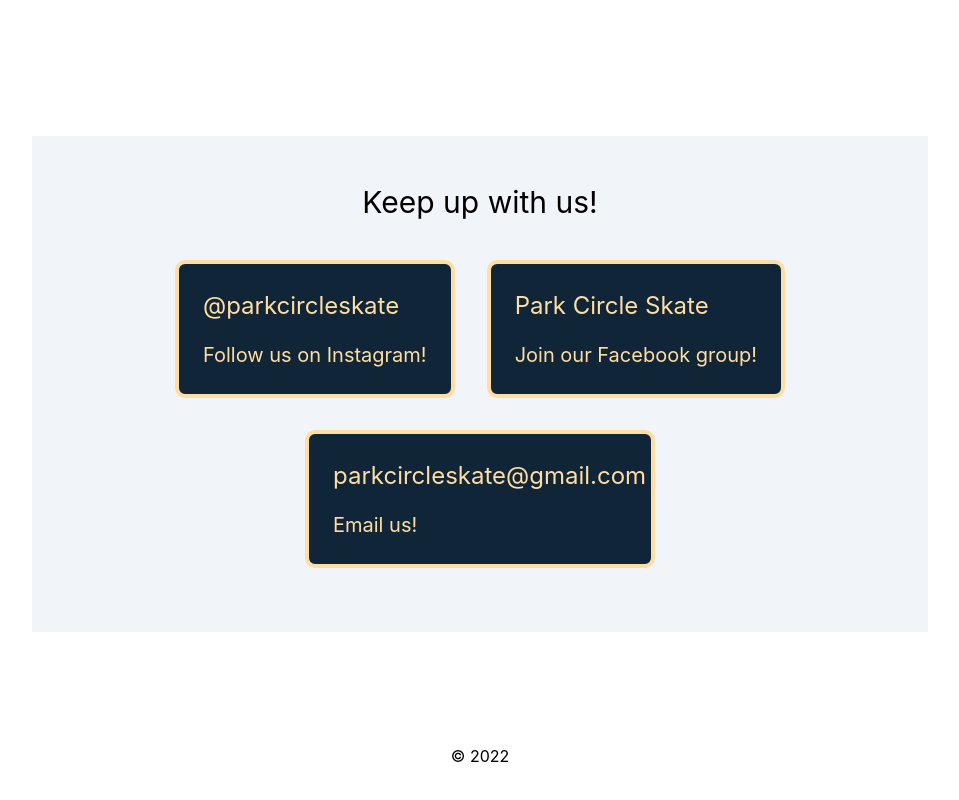
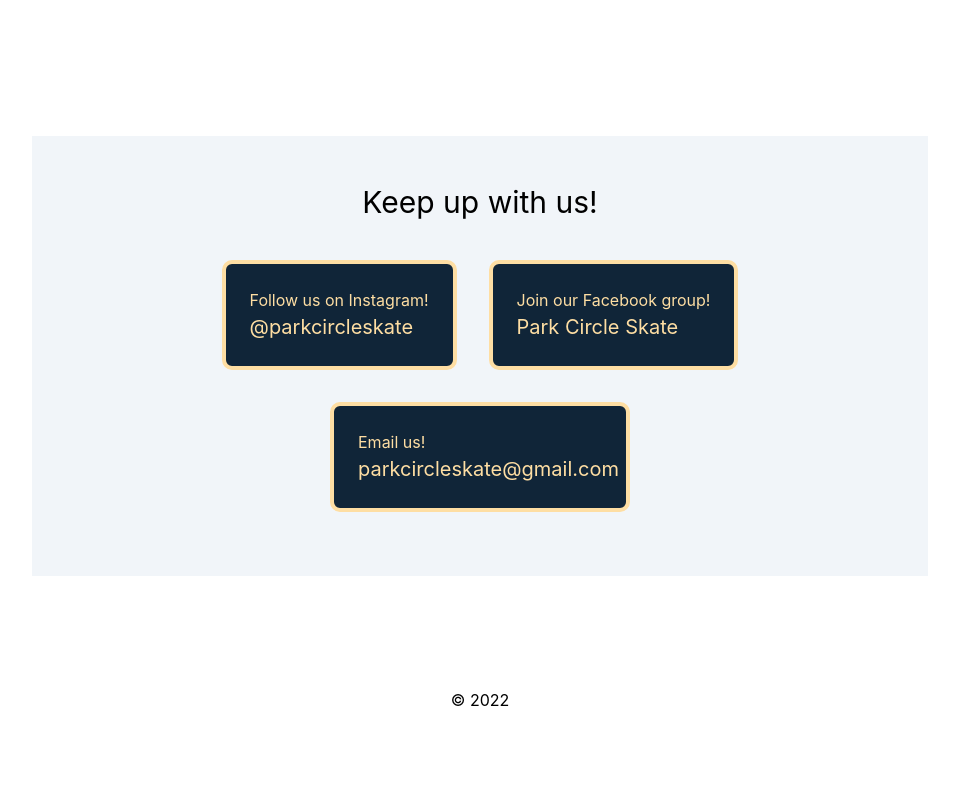
Before and after one commit to shawnlknight/park-circle-skate, a Next.js app: page / in a window 1280 px wide. Shown: the part 4841-5641 px from the top of the page, without its empty margins (160-1119 px from the left). After the commit the page ends 5585 px from the top, so only its background shows below. Built offline with nearby package versions, Linux system fonts and the light colour scheme.

Commit message:
fix social links

```diff
--- a/pages/index.js
+++ b/pages/index.js
@@ -228,8 +228,8 @@ export default function Home() {
               rel="noreferrer"
               className={styles.card}
             >
-              <h2>@parkcircleskate</h2>
-              <p>Follow us on Instagram!</p>
+              <h3>Follow us on Instagram!</h3>
+              <p>@parkcircleskate</p>
             </a>
 
             <a
@@ -238,12 +238,12 @@ export default function Home() {
               rel="noreferrer"
               className={styles.card}
             >
-              <h2>Park Circle Skate</h2>
-              <p>Join our Facebook group!</p>
+              <h3>Join our Facebook group!</h3>
+              <p>Park Circle Skate</p>
             </a>
             <a href="mailto:parkcircleskate@gmail.com" className={styles.card}>
-              <h2>parkcircleskate@gmail.com</h2>
-              <p>Email us!</p>
+              <h3>Email us!</h3>
+              <p>parkcircleskate@gmail.com</p>
             </a>
           </div>
         </div>
--- a/styles/Home.module.css
+++ b/styles/Home.module.css
@@ -105,7 +105,7 @@
   background: #102538;
   color: #fedea3;
   transition: color 0.15s ease, border-color 0.15s ease;
-  max-width: 350px;
+  max-width: 300px;
 }
 
 .card:hover,
```
